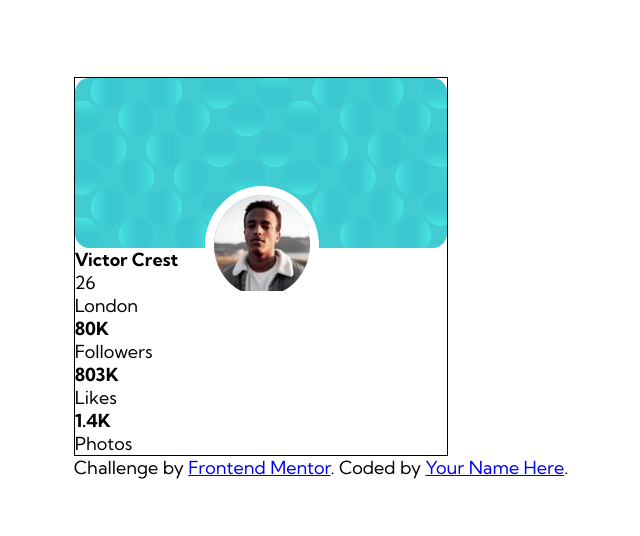
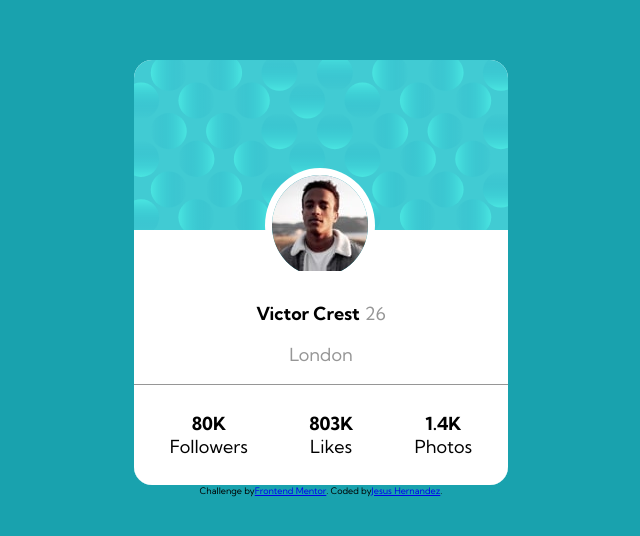
Before and after one commit to jhernar/ProfileCard, a plain HTML site: page index.html in a window 1280 px wide. Shown: the part 122-658 px from the top of the page, without its empty margins (319-959 px from the left). Drawn offline with Linux system fonts and the light colour scheme.

Commit message:
hola puto

```diff
--- a/index.html
+++ b/index.html
@@ -17,39 +17,42 @@
 				<article class="card__img"></article>
 				<div class="profile__img"><img src="styles/images/image-victor.jpg" alt="victor__profile"></div>
 
-	<article class="profile__name"><h2 class="profile__name">Victor Crest</h2> <p>26</p></article>
-	<p>London</p>
+				<div class="profile__data">
+					<article class="profile__name">
+						<span class="name">Victor Crest</span>
+						<span class="age">26</span>
+					</article>
+					<p class="city">London</p>
 
 					<div class="profile__line"></div>
 
 					<article class="profile__statuses">
-  <div class="followers">
+						<div>
 							<h2 class="cantidad">80K</h2>
-
 							Followers
-
 						</div>
 
-<div class="likes">
+						<div>
 							<h2 class="cantidad">803K</h2>
-
 							Likes
 						</div>
 
-<div class="photos">
+						<div>
 							<h2 class="cantidad">1.4K</h2>
 							Photos
+						</div>
+					</div>
 
-	</div>
+
 				</article>
-
 			</article>
 			<div class="attribution">
 				Challenge by <a href="https://www.frontendmentor.io?ref=challenge" target="_blank">Frontend Mentor</a>.
-    Coded by <a href="#">Your Name Here</a>.
+				Coded by <a href="https://www.frontendmentor.io/profile/jhernar">Jesus Hernandez</a>.
 			</div>
 
 		</section>
 	</main>
 </body>
+
 </html>
--- a/styles/style.css
+++ b/styles/style.css
@@ -8,7 +8,7 @@
 
 	/* //Neutral */
 
-dark-gray: hsl(0, 0%, 59%);
+	--dark-gray: hsl(0, 0%, 59%);
 
 	/* Font family */
 	--kumbh-font: 'Kumbh Sans', sans-serif;
@@ -21,42 +21,104 @@ dark-gray: hsl(0, 0%, 59%);
 	font-size: 18px;
 	font-family: var(--kumbh-font);
 	box-sizing: border-box;
+	background: var(--dark-cyan);
 }
 
 .main_component {
 	width: 100vw;
 	height: 100vh;
 	display: flex;
-	flex-direction: column;
+	align-items: center;
 	justify-content: center;
-	align-items: center;
 }
 
 .card-component {
 	width: 20.8em;
-	border: .1em solid #000000;
 	position: relative;
 	overflow: hidden;
+	border-radius: 1em;
 	background-color: #fff;
+
 }
 
 .card__img {
 	background-image: url(./images/bg-pattern-card.svg);
-		background-position:center;
+	background-position: center;
 	background-repeat: no-repeat;
 	background-size: cover;
-    border-radius: .8em;
+	border-radius: .8em 0 0;
 	width: 100%;
 	height: 9.4em;
-    cursor: pointer;
-		z-index: -1;
+
 }
 
 .profile__img {
 	position: absolute;
 	top: 6em;
 	left: 35%;
-	border: .5em solid #fff;
-	border-radius: 50%;
+	border: .4em solid #fff;
+	border-radius: 100%;
 	overflow: hidden;
+	background-color: #fff;
 }
+
+.profile__data * {
+	background-color: #fff;
+}
+
+.profile__name  {
+	margin-top: 4em;
+	display: flex;
+	flex-flow: row wrap;
+	align-items: center;
+	justify-content: space-between;
+	padding: 0 6.8em;
+}
+
+.name {
+	font-weight: 700;
+
+}
+
+.age {
+	color: var(--dark-gray);
+}
+
+.city {
+	padding: 1em;
+	display: flex;
+	justify-content: center;
+	color: var(--dark-gray);
+}
+
+.profile__line {
+	border-bottom: .05em solid var(--dark-gray);
+}
+
+.profile__statuses {
+	display: flex;
+	flex-flow: row wrap;
+	align-content: space-around;
+	justify-content: space-between;
+	text-align: center;
+	padding: 1.5em 2em;
+	background-color: #fff;
+
+}
+
+.profile__statuses * {
+	background-color: #fff;
+}
+
+.attribution,
+.attribution>a {
+	display: flex;
+	flex-flow: row wrap;
+	justify-content: center;
+	align-content: space-around;
+	font-size: .5rem;
+}
+
+@media screen(max-width: 1440px) {
+
+}
```
Lines whose indentation alone changed are shown as unchanged.
